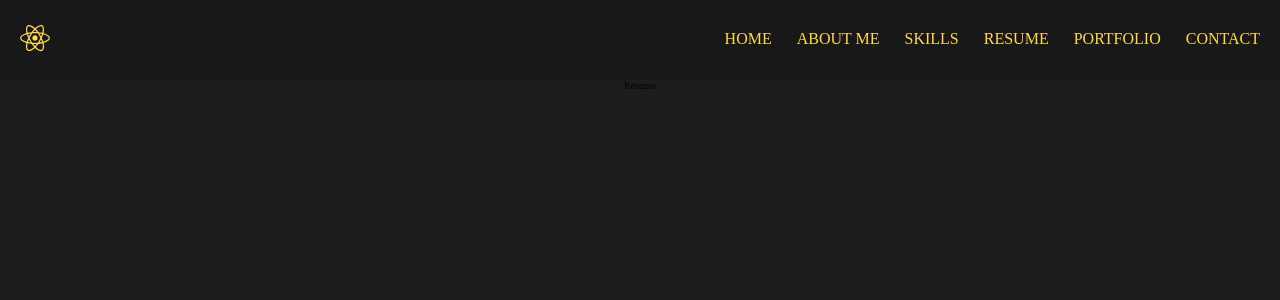
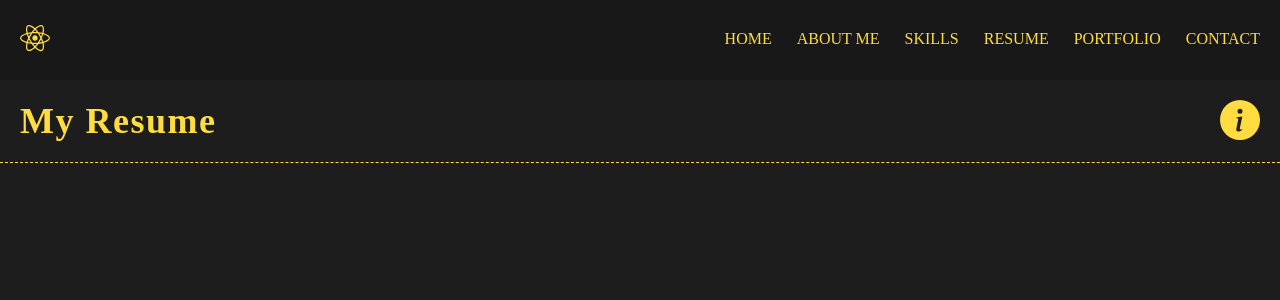
Before and after one commit to ssood123/Personal-Website, a React (Create React App) app: page /resume in a window 1280 px wide. Shown: the top 300 px of the page. Built offline with nearby package versions, Linux system fonts and the light colour scheme.

Commit message:
Created header for various pages

```diff
--- a/src/components/pageHeaderContent/index.jsx
+++ b/src/components/pageHeaderContent/index.jsx
@@ -0,0 +1,17 @@
+import React from "react";
+import './styles.scss';
+
+const PageHeaderContent = (props) => {
+
+    const { headerText, icon } = props;
+
+    return (
+        <div className="wrapper">
+            <h2>{headerText}</h2>
+            <span>{icon}</span>
+        </div>
+
+    )
+}
+
+export default PageHeaderContent;
--- a/src/components/pageHeaderContent/styles.scss
+++ b/src/components/pageHeaderContent/styles.scss
@@ -0,0 +1,23 @@
+.wrapper{
+    display: flex;
+    align-items: center;
+    padding: 20px;
+    border-bottom: 1px dashed var(--yellow-theme-main-color);
+
+    h2{
+        font-size: 36px;
+        font-weight: 700;
+        letter-spacing: 1.5px;
+        line-height: 1rem;
+        text-transform: capitalize;
+        color: var(--yellow-theme-main-color);
+        display: flex;
+        flex-grow: 1;
+    }
+
+    span{
+        svg{
+            color: var(--yellow-theme-main-color);
+        }
+    }
+}
--- a/src/containers/about/index.jsx
+++ b/src/containers/about/index.jsx
@@ -1,8 +1,15 @@
 import React from "react";
+import PageHeaderContent from "../../components/pageHeaderContent";
+import { BsInfoCircleFill } from "react-icons/bs";
 
 const About = () => {
     return(
-        <div>About</div>
+        <section id="about" className="about">
+            <PageHeaderContent
+                headerText = "About Me"
+                icon = {<BsInfoCircleFill size={40} />}
+            />
+        </section>
     )
 }
 
--- a/src/containers/contact/index.jsx
+++ b/src/containers/contact/index.jsx
@@ -1,8 +1,15 @@
 import React from "react";
+import { BsInfoCircleFill } from "react-icons/bs";
+import PageHeaderContent from "../../components/pageHeaderContent";
 
 const Contact = () => {
     return(
-        <div>Contact</div>
+        <section id="contact" className="contact">
+            <PageHeaderContent
+                headerText = "Contact"
+                icon = {<BsInfoCircleFill size={40} />}
+            />
+        </section>
     )
 }
 
--- a/src/containers/portfolio/index.jsx
+++ b/src/containers/portfolio/index.jsx
@@ -1,8 +1,15 @@
 import React from "react";
+import { BsInfoCircleFill } from "react-icons/bs";
+import PageHeaderContent from "../../components/pageHeaderContent";
 
 const Portfolio = () => {
     return(
-        <div>Portfolio</div>
+        <section id="portfolio" className="portfolio">
+            <PageHeaderContent
+                headerText = "My Portfolio"
+                icon = {<BsInfoCircleFill size={40} />}
+            />
+        </section>
     )
 }
 
--- a/src/containers/resume/index.jsx
+++ b/src/containers/resume/index.jsx
@@ -1,8 +1,15 @@
 import React from "react";
+import { BsInfoCircleFill } from "react-icons/bs";
+import PageHeaderContent from "../../components/pageHeaderContent";
 
 const Resume = () => {
     return(
-        <div>Resume</div>
+        <section id="resume" className="resume">
+            <PageHeaderContent
+                headerText = "My Resume"
+                icon = {<BsInfoCircleFill size={40} />}
+            />
+        </section>
     )
 }
 
--- a/src/containers/skills/index.jsx
+++ b/src/containers/skills/index.jsx
@@ -1,8 +1,15 @@
 import React from "react";
+import { BsInfoCircleFill } from "react-icons/bs";
+import PageHeaderContent from "../../components/pageHeaderContent";
 
 const Skills = () => {
     return(
-        <div>Skills</div>
+        <section id="skills" className="skills">
+            <PageHeaderContent
+                headerText = "My Skills"
+                icon = {<BsInfoCircleFill size={40} />}
+            />
+        </section>
     )
 }
 
```
